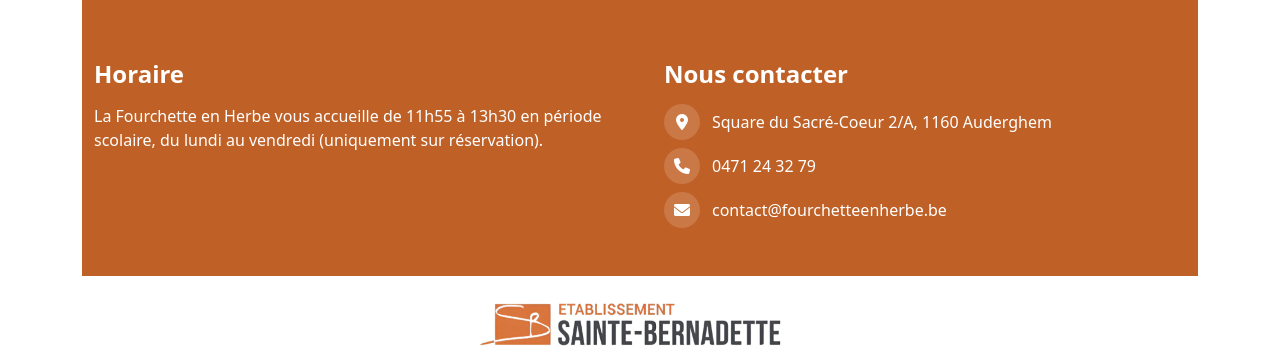
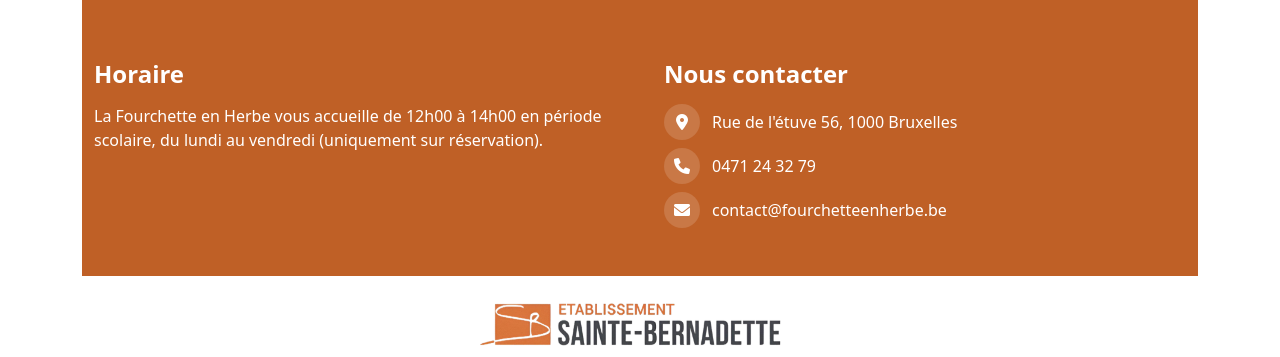
Before and after one commit to ZAHIRI1398/RestAnis, a Flask app: page /accueil in a window 1280 px wide. Shown: the part 1613-1970 px from the top of the page. Run offline with Flask 3, Linux system fonts and the light colour scheme; some libraries are stand-ins or nearby versions.

Commit message:
Changement adresse et horaire: Rue de l'etuve 56, 1000 Bruxelles, 12h00-14h00

```diff
--- a/templates/accueil.html
+++ b/templates/accueil.html
@@ -126,13 +126,13 @@
             <div class="col-md-6">
                 <h4 class="fw-bold mb-3">Horaire</h4>
                 <p class="mb-0">
-                    La Fourchette en Herbe vous accueille de 11h55 à 13h30 en période scolaire,
+                    La Fourchette en Herbe vous accueille de 12h00 à 14h00 en période scolaire,
                     du lundi au vendredi (uniquement sur réservation).
                 </p>
             </div>
             <div class="col-md-6">
                 <h4 class="fw-bold mb-3">Nous contacter</h4>
-                <p class="mb-2"><span class="contact-icon"><i class="fas fa-location-dot"></i></span>Square du Sacré-Coeur 2/A, 1160 Auderghem</p>
+                <p class="mb-2"><span class="contact-icon"><i class="fas fa-location-dot"></i></span>Rue de l'étuve 56, 1000 Bruxelles</p>
                 <p class="mb-2"><span class="contact-icon"><i class="fas fa-phone"></i></span>0471 24 32 79</p>
                 <p class="mb-0"><span class="contact-icon"><i class="fas fa-envelope"></i></span>contact@fourchetteenherbe.be</p>
             </div>
```
